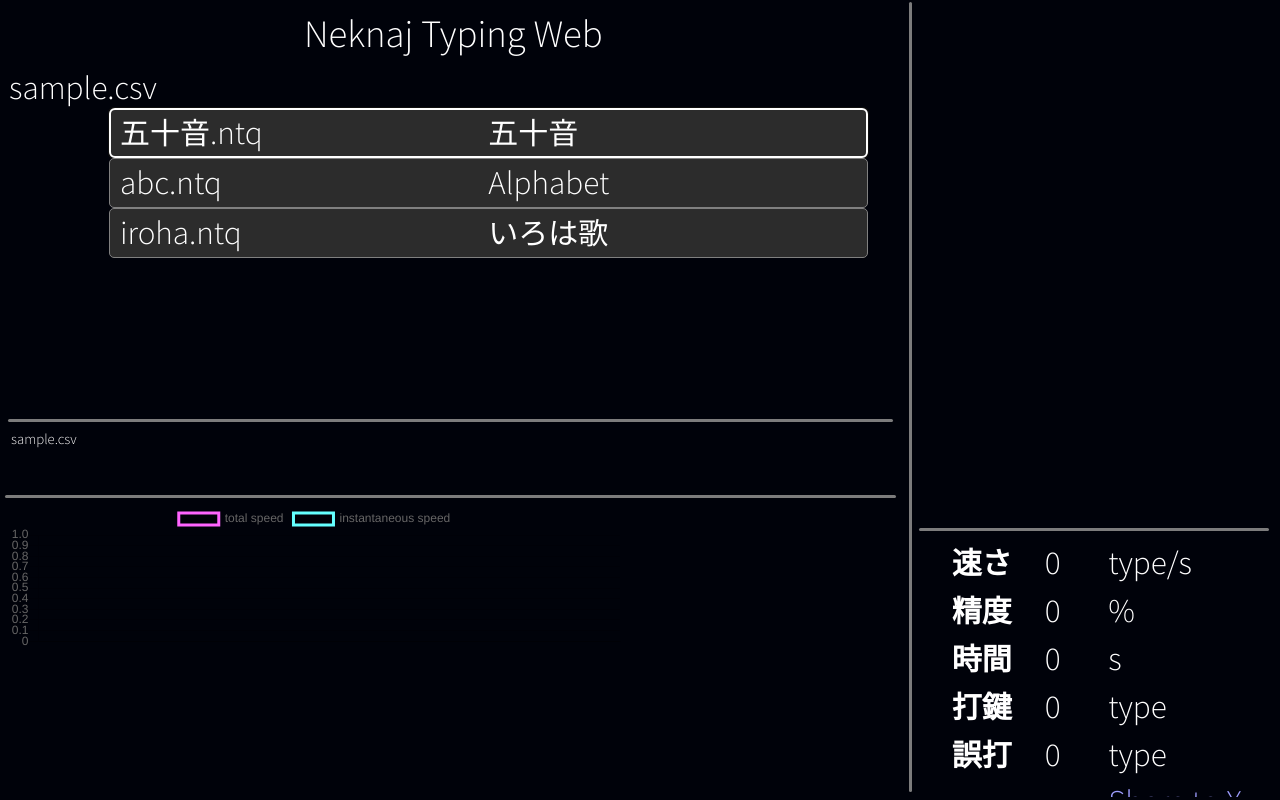
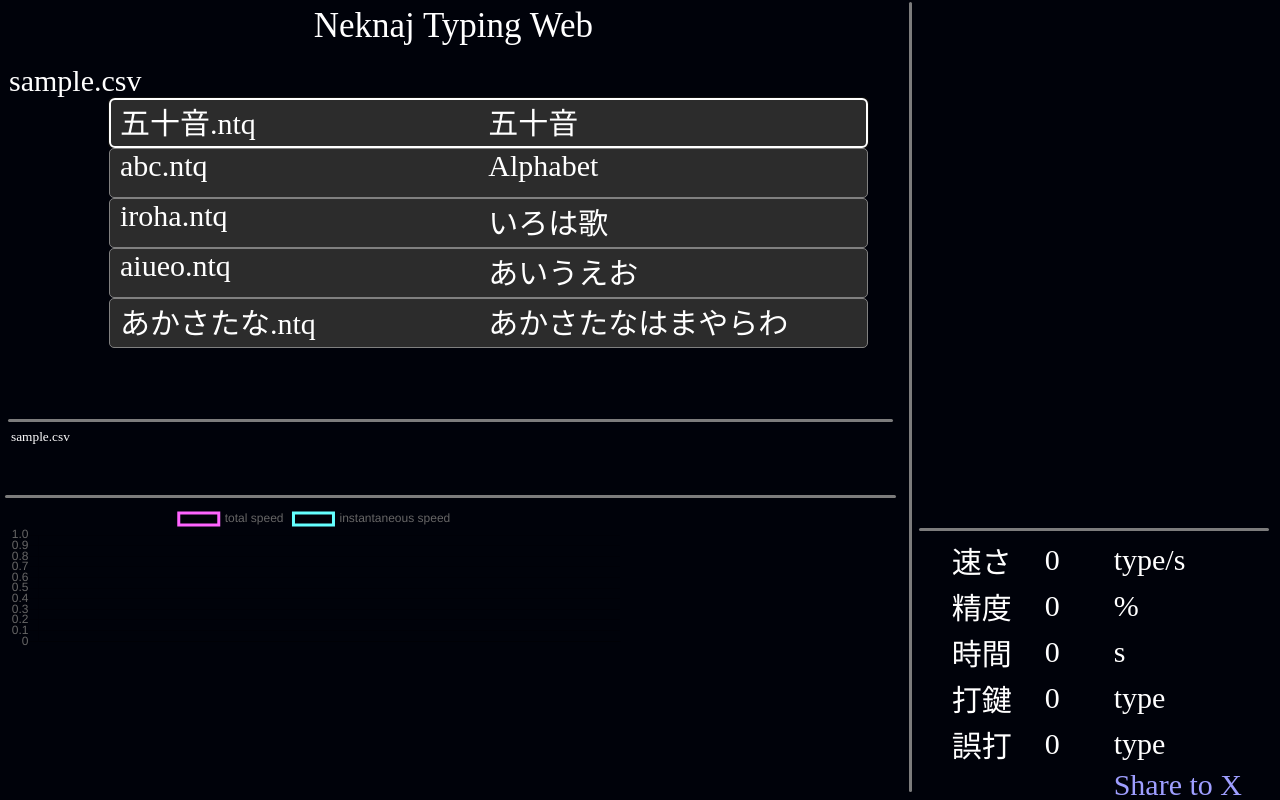
Before and after one commit to neknaj/typingweb, a website: page typing.html in a window 1280 px wide. Drawn offline with nearby package versions, Linux system fonts and the light colour scheme; no server answers.

Commit message:
色々変更

```diff
--- a/sample.csv
+++ b/sample.csv
@@ -3,3 +3,5 @@ ntqmenu
 五十音.ntq,五十音
 abc.ntq,Alphabet
 iroha.ntq,いろは歌
+aiueo.ntq,あいうえお
+あかさたな.ntq,あかさたなはまやらわ
--- a/typing.html
+++ b/typing.html
@@ -107,10 +107,11 @@
 <script>const ntqparser = module.exports.parse;</script>
 <script>
 
-if (localStorage.TypingWebMenu==null) {
-    localStorage.TypingWebMenu = TypingDefaultMenu;
+const LSkey = "NeknajTypingWebMenu"
+if (localStorage[LSkey]==null) {
+    localStorage[LSkey] = TypingDefaultMenu;
 }
-menuUrls.value = localStorage.TypingWebMenu;
+menuUrls.value = localStorage[LSkey];
 
 ShareLink.href = ShareLink.dataset.linkbase+encodeURIComponent(`#NeknajTypingWeb\nhttps://neknaj.bem130.com/typingweb/index`);
 
@@ -158,7 +159,7 @@ function loadntq(filename) {
 menuUrls.oninput = updateMenu;
 menuUrls.onchange = updateMenu;
 function updateMenu() {
-    localStorage.TypingWebMenu = menuUrls.value;
+    localStorage[LSkey] = menuUrls.value;
     const menudiv = elm("div",{},[]);
     const urls = menuUrls.value.replace(/\r\n/g,"\n").split("\n");
     console.log("updatemenu")
@@ -229,7 +230,8 @@ function updateView() {
         Typed.innerText = typing.type;
         Failed.innerText = typing.failed;
         Accuracy.innerText = ((typing.type-typing.failed)/typing.type*100).toString().slice(0,5);
-        ShareLink.href = ShareLink.dataset.linkbase+encodeURIComponent(`#NeknajTypingWeb\nーーーーーーーー\nスコア: ${getScore()}　pt\n速さ: ${Speed.innerText}  type/s\n精度: ${Accuracy.innerText}　　%\n時間: ${Time.innerText}　s\n打鍵: ${Typed.innerText}　　type\n誤打: ${Failed.innerText}　　type\n問題: 「${typing.title}」\n　　　${TypeHistory.innerText.slice(0,5)+"..."}\n${typing.end.toLocaleString("ja-JP")}\nーーーーーーーー\nhttps://neknaj.bem130.com/typingweb/index`);
+        //ShareLink.href = ShareLink.dataset.linkbase+encodeURIComponent(`#NeknajTypingWeb Anki\nーーーーーーーー\nスコア: ${getScore()}　pt\n速さ: ${Speed.innerText}  type/s\n精度: ${Accuracy.innerText}　　%\n時間: ${Time.innerText}　s\n打鍵: ${Typed.innerText}　　type\n誤打: ${Failed.innerText}　　type\n問題: 「${typing.title}」\n　　　${TypeHistory.innerText.slice(0,5)+"..."}\n${typing.end.toLocaleString("ja-JP")}\nーーーーーーーー\nhttps://neknaj.bem130.com/typingweb/index`);
+        ShareLink.href = ShareLink.dataset.linkbase+encodeURIComponent(`#NeknajTypingWeb\nhttps://neknaj.bem130.com/typingresult.html?score=${getScore()}&time=${Time.innerText}&type=${Typed.innerText}&failed=${Failed.innerText}`);
         QuesInputScrollMax = Ques.querySelector("rb.s0, rb.s1, rb.s2, .noruby.s0, .noruby.s1, .noruby.s2")?.getBoundingClientRect().left-Ques.getBoundingClientRect().left-50;
         //QuesInput.scrollTo({left:QuesInputScrollMax});
         //Input.style.paddingLeft = `${(Ques.querySelector("rb.s0, rb.s1, rb.s2, .noruby.s0, .noruby.s1, .noruby.s2")?.getBoundingClientRect().left-Ques.getBoundingClientRect().left)-Input.getBoundingClientRect().width+Number(Input.style.paddingLeft.slice(0,-2))}px`
@@ -315,7 +317,7 @@ function getScore() {
     return Math.floor(isNaN(score)?`算出不可`:score);
 }
 
-setInterval(updateView,1000);
+//setInterval(updateView,1000);
 everyFrameUpdate();
 
 </script>
@@ -422,13 +424,13 @@ document.addEventListener("keydown",(e)=>{
 
 </script>
 <style>
-    @import url('https://fonts.googleapis.com/css2?family=Noto+Sans+JP:wght@200&display=swap');
+    @import url('https://fonts.googleapis.com/css2?family=Noto+Serif+JP:wght@100&display=swap');
 </style>
 <style>
     * {
+        font-family: "Noto Serif JP", serif;
+        font-weight: 100;
         user-select: none;
-        font-family: "Noto Sans JP", sans-serif;
-        font-optical-sizing: auto;
         font-style: normal;
         color-scheme: dark;
     }
@@ -441,6 +443,7 @@ document.addEventListener("keydown",(e)=>{
         text-wrap: nowrap;
     }
     body {
+        font-optical-sizing: auto;
         background-color: rgb(0, 2, 10);
         color: white;
         position: fixed;
```
Also changed, not shown: anki.html (+10 -8 lines), 2 other files.
